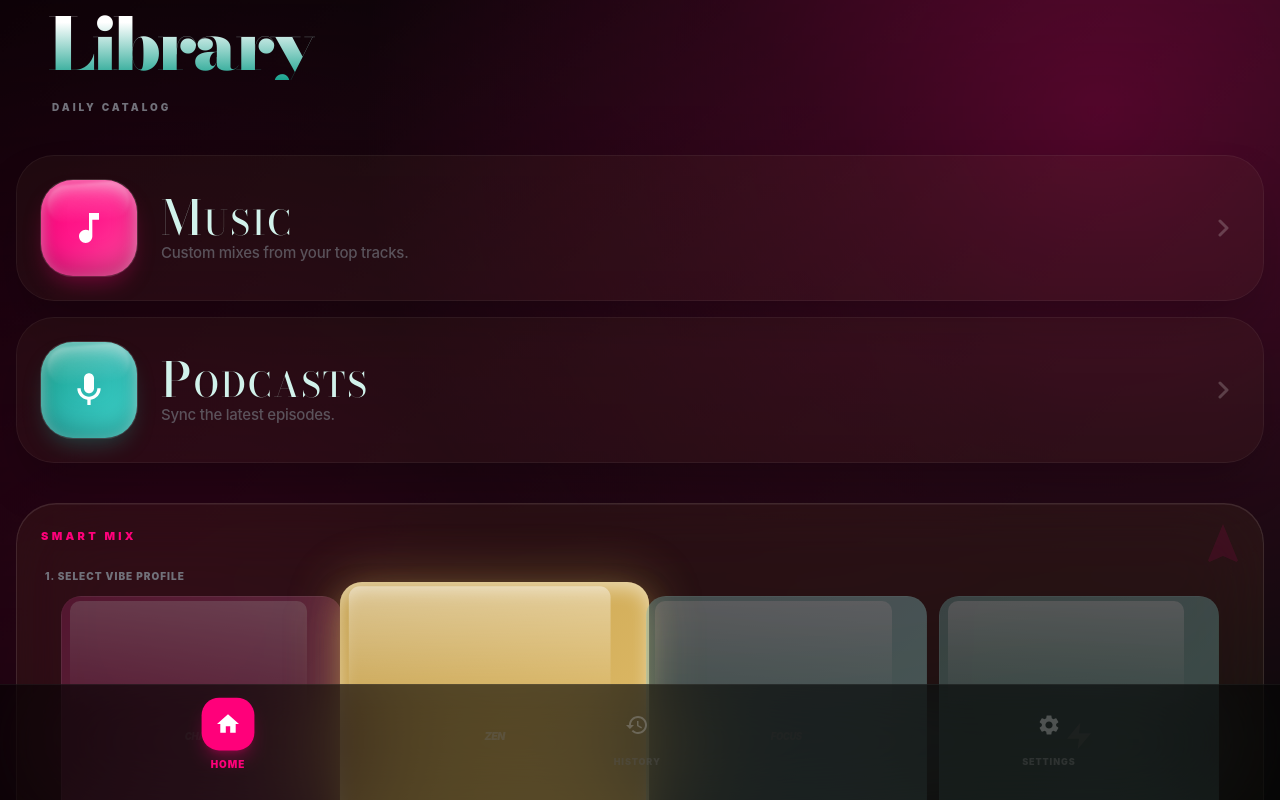
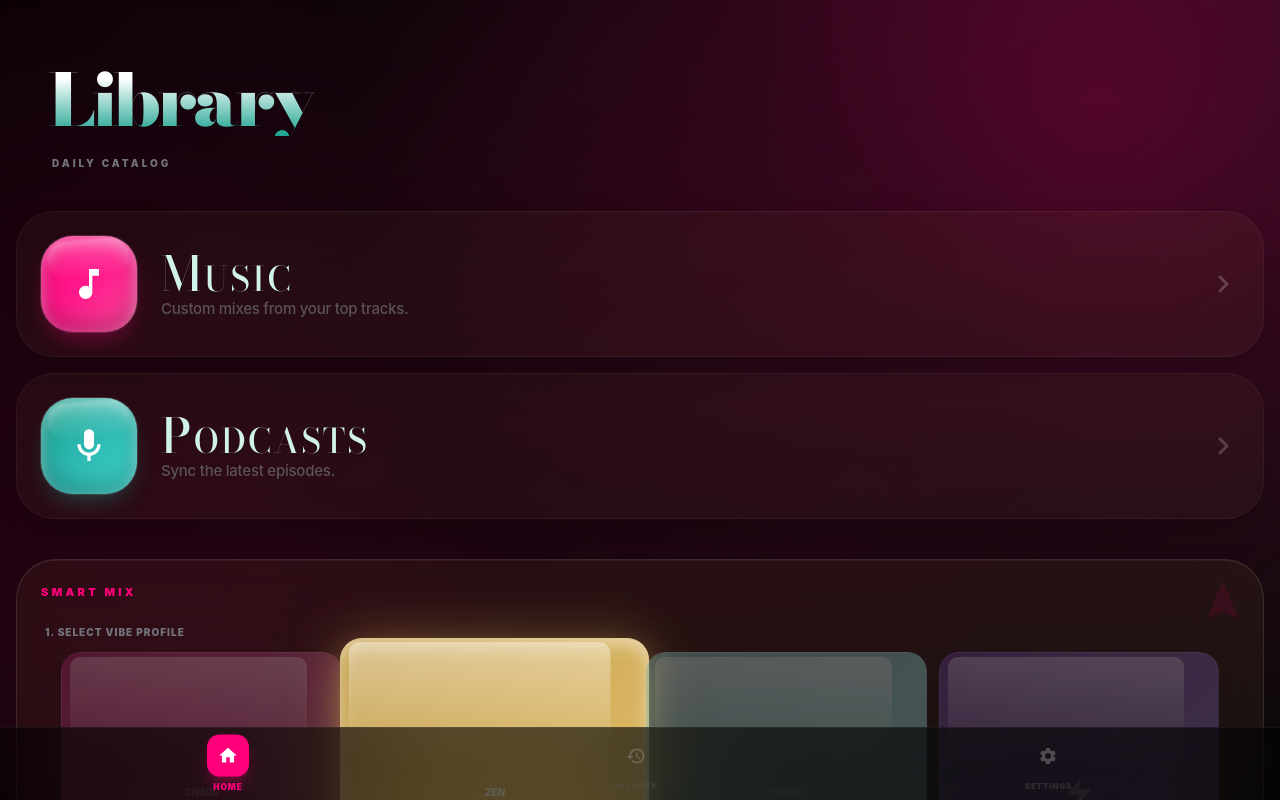
Before and after one commit to emprestriedge/GetReady-Web, a React (Vite) app: page / in a window 1280 px wide. Built offline with nearby package versions, Linux system fonts and the light colour scheme.

Commit message:
Add files via upload

```diff
--- a/App.tsx
+++ b/App.tsx
@@ -1,5 +1,5 @@
 
-import React, { Component, useState, useEffect, ErrorInfo, ReactNode } from 'react';
+import React, { useState, useEffect, ErrorInfo, ReactNode, Component } from 'react';
 import { TabType, RuleSettings, RunOption, RunRecord, SpotifyUser, RunResult, AppConfig } from './types';
 import HomeView from './components/HomeView';
 import HistoryView from './components/HistoryView';
@@ -24,14 +24,12 @@ interface ErrorBoundaryState {
   error: Error | null;
 }
 
-/**
- * ErrorBoundary - Catch and display fatal application crashes.
- * Fixed "Property 'props' does not exist" error by explicitly using Component.
- */
-class ErrorBoundary extends Component<ErrorBoundaryProps, ErrorBoundaryState> {
+// Fixed: Using React.Component explicitly to ensure standard property inheritance and type recognition
+class ErrorBoundary extends React.Component<ErrorBoundaryProps, ErrorBoundaryState> {
+  public state: ErrorBoundaryState = { hasError: false, error: null };
+
   constructor(props: ErrorBoundaryProps) {
     super(props);
-    this.state = { hasError: false, error: null };
   }
 
   static getDerivedStateFromError(error: any): ErrorBoundaryState {
@@ -135,12 +133,10 @@ const App: React.FC = () => {
   const handleTabClick = (tab: TabType) => {
     Haptics.light();
 
-    // Clear all active sub-flows and overlays
     setActiveRunOption(null);
     setActiveRunResult(null);
 
     if (tab === activeTab) {
-      // Force reset active tab
       if (tab === 'Home') setHomeKey(prev => prev + 1);
       if (tab === 'Settings') setSettingsKey(prev => prev + 1);
     } else {
@@ -167,7 +163,8 @@ const App: React.FC = () => {
   return (
     <ErrorBoundary>
       <InkBackground>
-        <div id="main-content-scroller" className="flex-1 overflow-y-auto w-full relative">
+        {/* pt-16 ensures content clears the iPhone notch area */}
+        <div id="main-content-scroller" className="flex-1 overflow-y-auto w-full relative pt-16">
           {activeTab === 'Home' && (
             <HomeView
               key={homeKey}
@@ -193,7 +190,6 @@ const App: React.FC = () => {
           )}
         </div>
 
-        {/* Overlays */}
         {activeRunOption && (
           <RunView
             option={activeRunOption}
@@ -208,22 +204,22 @@ const App: React.FC = () => {
         <NowPlayingStrip />
         <ToastOverlay />
 
-        {/* Bottom Navigation */}
-        <nav className="fixed bottom-0 left-0 right-0 bg-black/60 backdrop-blur-3xl border-t border-white/5 flex justify-around items-center px-6 pb-8 pt-4 z-[90]">
+        {/* Compact Bottom Navigation: py-2 padding for absolute minimal height, bottom-0 pins to edge */}
+        <nav className="fixed bottom-0 left-0 right-0 bg-black/60 backdrop-blur-3xl border-t border-white/5 flex justify-around items-center px-6 py-2 z-[90]">
           {(['Home', 'History', 'Settings'] as TabType[]).map((tab) => {
             const isActive = activeTab === tab;
             return (
               <button
                 key={tab}
                 onClick={() => handleTabClick(tab)}
-                className={`flex flex-col items-center gap-1.5 transition-all duration-300 ${isActive ? 'scale-110' : 'opacity-40 grayscale'}`}
+                className={`flex flex-col items-center gap-1 transition-all duration-300 ${isActive ? 'scale-105' : 'opacity-40 grayscale'}`}
               >
-                <div className={`w-12 h-12 rounded-2xl flex items-center justify-center transition-all ${isActive ? 'bg-palette-pink text-white shadow-lg shadow-palette-pink/30' : 'text-zinc-400'}`}>
-                  {tab === 'Home' && <svg className="w-6 h-6" fill="currentColor" viewBox="0 0 24 24"><path d="M10 20v-6h4v6h5v-8h3L12 3 2 12h3v8z"/></svg>}
-                  {tab === 'History' && <svg className="w-6 h-6" fill="currentColor" viewBox="0 0 24 24"><path d="M13 3c-4.97 0-9 4.03-9 9H1l3.89 3.89.07.14L9 12H6c0-3.87 3.13-7 7-7s7 3.13 7 7-3.13 7-7 7c-1.93 0-3.68-.79-4.94-2.06l-1.42 1.42C8.27 19.99 10.51 21 13 21c4.97 0 9-4.03 9-9s-4.03-9-9-9zm-1 5v5l4.28 2.54.72-1.21-3.5-2.08V8H12z"/></svg>}
-                  {tab === 'Settings' && <svg className="w-6 h-6" fill="currentColor" viewBox="0 0 24 24"><path d="M19.14 12.94c.04-.3.06-.61.06-.94 0-.32-.02-.64-.07-.94l2.03-1.58c.18-.14.23-.41.12-.61l-1.92-3.32c-.12-.22-.37-.29-.59-.22l-2.39.96c-.5-.38-1.03-.7-1.62-.94l-.36-2.54c-.04-.24-.24-.41-.48-.41h-3.84c-.24 0-.43.17-.47.41l-.36 2.54c-.59.24-1.13.57-1.62.94l-2.39-.96c-.22-.08-.47 0-.59.22L2.74 8.87c-.12.21-.08.47.12.61l2.03 1.58c-.05.3-.09.63-.09.94s.02.64.07.94l-2.03 1.58c-.18.14-.23.41-.12.61l1.92 3.32c.12.22.37.29.59.22l2.39-.96c.5.38 1.03.7 1.62.94l.36 2.54c.05.24.24.41.48.41h3.84c.24 0 .44-.17.47-.41l.36-2.54c.59-.24 1.13-.56 1.62-.94l2.39.96c.22.08.47 0 .59-.22l1.92-3.32c.12-.22.07-.47-.12-.61l-2.01-1.58zM12 15.6c-1.98 0-3.6-1.62-3.6-3.6s1.62-3.6 3.6-3.6 3.6 1.62 3.6 3.6-1.62 3.6-3.6 3.6z"/></svg>}
+                <div className={`w-10 h-10 rounded-xl flex items-center justify-center transition-all ${isActive ? 'bg-palette-pink text-white shadow-lg shadow-palette-pink/30' : 'text-zinc-400'}`}>
+                  {tab === 'Home' && <svg className="w-5 h-5" fill="currentColor" viewBox="0 0 24 24"><path d="M10 20v-6h4v6h5v-8h3L12 3 2 12h3v8z"/></svg>}
+                  {tab === 'History' && <svg className="w-5 h-5" fill="currentColor" viewBox="0 0 24 24"><path d="M13 3c-4.97 0-9 4.03-9 9H1l3.89 3.89.07.14L9 12H6c0-3.87 3.13-7 7-7s7 3.13 7 7-3.13 7-7 7c-1.93 0-3.68-.79-4.94-2.06l-1.42 1.42C8.27 19.99 10.51 21 13 21c4.97 0 9-4.03 9-9s-4.03-9-9-9zm-1 5v5l4.28 2.54.72-1.21-3.5-2.08V8H12z"/></svg>}
+                  {tab === 'Settings' && <svg className="w-5 h-5" fill="currentColor" viewBox="0 0 24 24"><path d="M19.14 12.94c.04-.3.06-.61.06-.94 0-.32-.02-.64-.07-.94l2.03-1.58c.18-.14.23-.41.12-.61l-1.92-3.32c-.12-.22-.37-.29-.59-.22l-2.39.96c-.5-.38-1.03-.7-1.62-.94l-.36-2.54c-.04-.24-.24-.41-.48-.41h-3.84c-.24 0-.43.17-.47.41l-.36 2.54c-.59.24-1.13.57-1.62.94l-2.39-.96c-.22-.08-.47 0-.59.22L2.74 8.87c-.12.21-.08.47.12.61l2.03 1.58c-.05.3-.09.63-.09.94s.02.64.07.94l-2.03 1.58c-.18.14-.23.41-.12.61l1.92 3.32c.12.22.37.29.59.22l2.39-.96c.5.38 1.03.7 1.62.94l.36 2.54c.05.24.24.41.48.41h3.84c.24 0 .44-.17.47-.41l.36-2.54c.59-.24 1.13-.56 1.62-.94l2.39.96c.22.08.47 0 .59-.22l1.92-3.32c.12-.22.07-.47-.12-.61l-2.01-1.58zM12 15.6c-1.98 0-3.6-1.62-3.6-3.6s1.62-3.6 3.6-3.6 3.6 1.62 3.6 3.6-1.62 3.6-3.6 3.6z"/></svg>}
                 </div>
-                <span className={`text-[9px] font-black uppercase tracking-widest ${isActive ? 'text-palette-pink' : 'text-zinc-600'}`}>
+                <span className={`text-[8px] font-black uppercase tracking-widest ${isActive ? 'text-palette-pink' : 'text-zinc-600'}`}>
                   {tab}
                 </span>
               </button>
--- a/components/HistoryView.tsx
+++ b/components/HistoryView.tsx
@@ -127,7 +127,7 @@ const HistoryView: React.FC<HistoryViewProps> = ({ history }) => {
 
   return (
     <div className="p-4 animate-in fade-in duration-500 pb-32">
-      <header className="mb-10 pl-14 pr-4 flex justify-between items-end stagger-entry stagger-1" style={{ paddingTop: '8px' }}>
+      <header className="mb-10 pl-14 pr-4 flex justify-between items-end stagger-entry stagger-1">
         <h1 className="text-7xl font-mango header-ombre leading-none tracking-tighter">History</h1>
         {history.length > 0 && (
           <button
--- a/components/HomeView.tsx
+++ b/components/HomeView.tsx
@@ -13,18 +13,12 @@ interface HomeViewProps {
 
 type HomeViewMode = 'root' | 'music' | 'podcast';
 
-/**
- * PinkAsterisk - Shared SVG component for list bullet points
- */
 export const PinkAsterisk = () => (
   <svg width="18" height="18" viewBox="0 0 24 24" fill="none" xmlns="http://www.w3.org/2000/svg" className="text-palette-pink shrink-0 mr-2 sm:mr-3 mt-1">
     <path d="M12 3V21M4.2 7.5L19.8 16.5M19.8 7.5L4.2 16.5" stroke="currentColor" strokeWidth="3.5" strokeLinecap="round" />
   </svg>
 );
 
-/**
- * AnimatedLabel - Robust subcomponent for handling bucket label transitions.
- */
 const AnimatedLabel: React.FC<{ value: number }> = ({ value }) => {
   const getBucketLabel = (v: number) => {
     if (v <= 0.33) return 'Chill';
@@ -78,9 +72,9 @@ const VIBE_STYLES: Record<VibeType, { gradient: string, shadow: string, activeRi
     label: "FOCUS"
   },
   LighteningMix: {
-    gradient: "from-[#19A28E] to-[#2DB9B1]",
-    shadow: "rgba(25, 162, 142, 0.6)",
-    activeRing: "ring-[#19A28E]",
+    gradient: "from-[#6D28D9] to-[#8B5CF6]",
+    shadow: "rgba(109, 40, 217, 0.6)",
+    activeRing: "ring-[#6D28D9]",
     label: "FLASH"
   },
 };
@@ -164,7 +158,7 @@ const HomeView: React.FC<HomeViewProps> = ({ onSelect, rules, setRules }) => {
 
   const renderRoot = () => (
     <div className="flex flex-col gap-4 px-4 pb-12 w-full max-w-full overflow-x-hidden">
-      <header className="mb-6 pl-8 stagger-entry stagger-1" style={{ paddingTop: '8px' }}>
+      <header className="mb-6 pl-8 stagger-entry stagger-1">
         <h1 className="text-7xl font-mango header-ombre leading-none tracking-tighter">Library</h1>
         <p className="ios-caption text-zinc-500 text-[10px] font-black uppercase tracking-[0.3em] mt-5 ml-1">Daily Catalog</p>
       </header>
@@ -202,7 +196,6 @@ const HomeView: React.FC<HomeViewProps> = ({ onSelect, rules, setRules }) => {
                       onClick={() => setVibeProfile(v)}
                       className={`relative w-full aspect-square rounded-[20px] transition-all duration-300 active:scale-95 flex items-center justify-center ${isActive ? 'scale-110' : 'opacity-40 grayscale-[0.6] scale-100'}`}
                     >
-                      {/* Glow Effect */}
                       {isActive && (
                         <div
                           className="absolute inset-[-4px] rounded-[24px] blur-xl opacity-80 transition-all duration-300"
@@ -284,7 +277,7 @@ const HomeView: React.FC<HomeViewProps> = ({ onSelect, rules, setRules }) => {
     const title = isMusic ? 'Music' : 'Shows';
     return (
       <div className="flex flex-col gap-6 px-4 w-full max-w-full overflow-x-hidden">
-        <header className="flex flex-col gap-2 pl-8 stagger-entry stagger-1" style={{ paddingTop: '8px' }}>
+        <header className="flex flex-col gap-2 pl-8 stagger-entry stagger-1">
           <button onClick={() => navigateTo('root')} className="text-palette-pink flex items-center gap-1 active:opacity-50 font-black text-xs uppercase tracking-widest"><svg className="w-4 h-4" fill="none" stroke="currentColor" viewBox="0 0 24 24"><path strokeLinecap="round" strokeLinejoin="round" strokeWidth={4} d="M15 19l-7-7 7-7" /></svg><span className="font-garet font-bold">Library</span></button>
           <h2 className="text-7xl font-mango header-ombre leading-none mt-2 tracking-tighter">{title}</h2>
         </header>
--- a/components/SettingsView.tsx
+++ b/components/SettingsView.tsx
@@ -79,7 +79,7 @@ const SettingsView: React.FC<SettingsViewProps> = ({ config, rules, setRules, sp
 
   return (
     <div className="p-4 animate-in fade-in duration-500 pb-32 w-full max-w-full overflow-x-hidden box-border">
-      <header className="mb-10 pl-5 pr-4" style={{ paddingTop: '8px' }}>
+      <header className="mb-10 pl-5 pr-4">
         <h1 className="text-7xl font-mango header-ombre leading-none tracking-tighter">Settings</h1>
       </header>
 
@@ -214,7 +214,7 @@ const SettingsView: React.FC<SettingsViewProps> = ({ config, rules, setRules, sp
             <div className="px-6 py-5 flex flex-col gap-4">
               <div className="flex items-center justify-between">
                 <span className="text-[20px] font-garet font-medium text-[#A9E8DF]">Playlist Length</span>
-                <span className="text-palette-pink font-garet font-black text-2xl tabular-nums drop-shadow-[0_0_8px_rgba(255,0,122,0.4)]">{rules.playlistLength}</span>
+                <span className="text-palette-pink font-garet font-black text-2xl tabular-nums drop-shadow-0_0_8px_rgba(255,0,122,0.4)]">{rules.playlistLength}</span>
               </div>
               <input
                 type="range"
```
Also changed, not shown: components/NowPlayingStrip.tsx (+9 -9 lines), components/RunView.tsx (+2 -19 lines).
